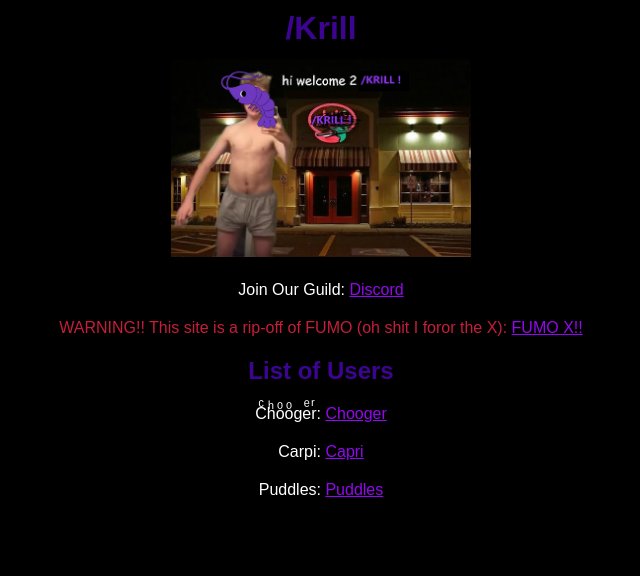
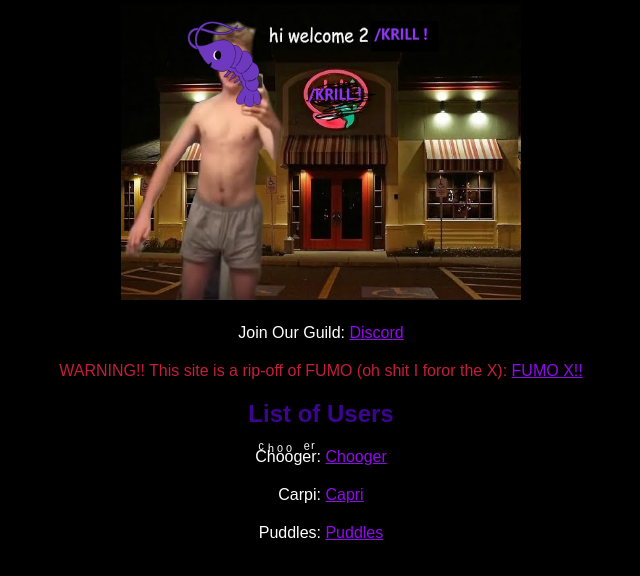
Before and after one commit to Chooger/krill.gay, a plain HTML site: page index.html in a window 1280 px wide. Shown: the whole page, without its empty margins (319-959 px from the left). Drawn offline with Linux system fonts and the light colour scheme.

Commit message:
Update index.html

```diff
--- a/index.html
+++ b/index.html
@@ -54,9 +54,8 @@
     </style>
 </head>
 <body>
-    <h1>/Krill</h1>
 
-    <img id="Welcome" src="images/welcome.png" alt="He spinnnnnnnnn" width="300" height="200" title="RIP Chilliman :(">
+    <img id="Welcome" src="images/welcome.png" alt="HIIIIIIIIIIIII" width="400" height="300" title="RIP Chilliman :(">
 
         <div class="white">
             <p>Join Our Guild: <a href="https://discord.gg/krill" target="_blank" title="Join plz :3">Discord</a></p>
```
